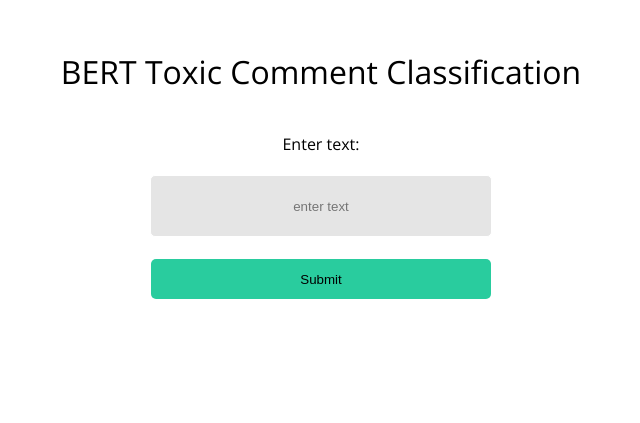
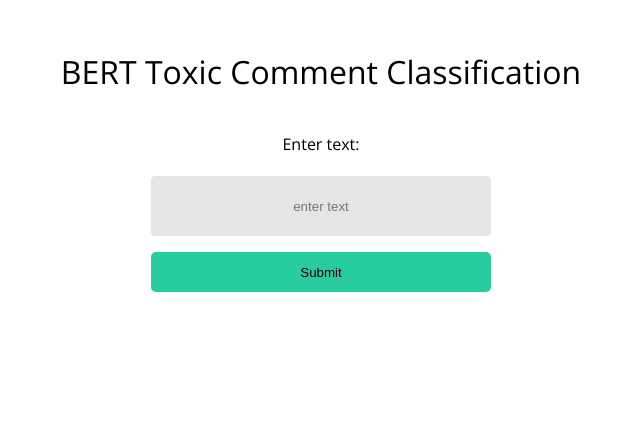
Before and after one commit to AwesomeGitHubRepos/bert-sequence-classification, a Flask app: page / in a window 1280 px wide. Shown: the top 423 px of the page, without its empty margins (319-959 px from the left). Run offline with Flask 2, Linux system fonts and the light colour scheme.

Commit message:
update styling

```diff
--- a/static/css/style.css
+++ b/static/css/style.css
@@ -25,6 +25,7 @@ body{
   border: 1px solid rgba(255, 255, 255);
   border-radius: 5px;
   margin: 0 auto;
+  margin-bottom:15px;
 }
 
 .main #submit-btn{
@@ -39,3 +40,7 @@ body{
   margin: 0 auto;
   border-radius: 5px;
 }
+
+.inputWrapper{
+  text-align: center;
+}
--- a/templates/index.html
+++ b/templates/index.html
@@ -2,6 +2,7 @@
 <html lang="en" dir="ltr">
   <head>
     <meta charset="utf-8">
+    <meta name="viewport" content="width=device-width, initial-scale=1, shrink-to-fit=no">
     <title>BERT Sequence Classification</title>
     <link href="https://fonts.googleapis.com/css?family=Open+Sans" rel="stylesheet">
     <link rel="stylesheet" href="/static/css/style.css">
@@ -16,11 +17,11 @@
         <h1>BERT Toxic Comment Classification</h1>
 
         <p>Enter text:</p>
-        <input id="text" align="center" type="text" name="text_in" placeholder="enter text" required>
 
-        <br>
-
-        <button id="submit-btn" type="submit" value="Submit">Submit</button>
+        <div class="inputWrapper">
+          <input id="text" align="center" type="text" name="text_in" placeholder="enter text" required>
+          <button id="submit-btn" type="submit" value="Submit">Submit</button>
+        </div>
 
         <br>
         <br>
```
